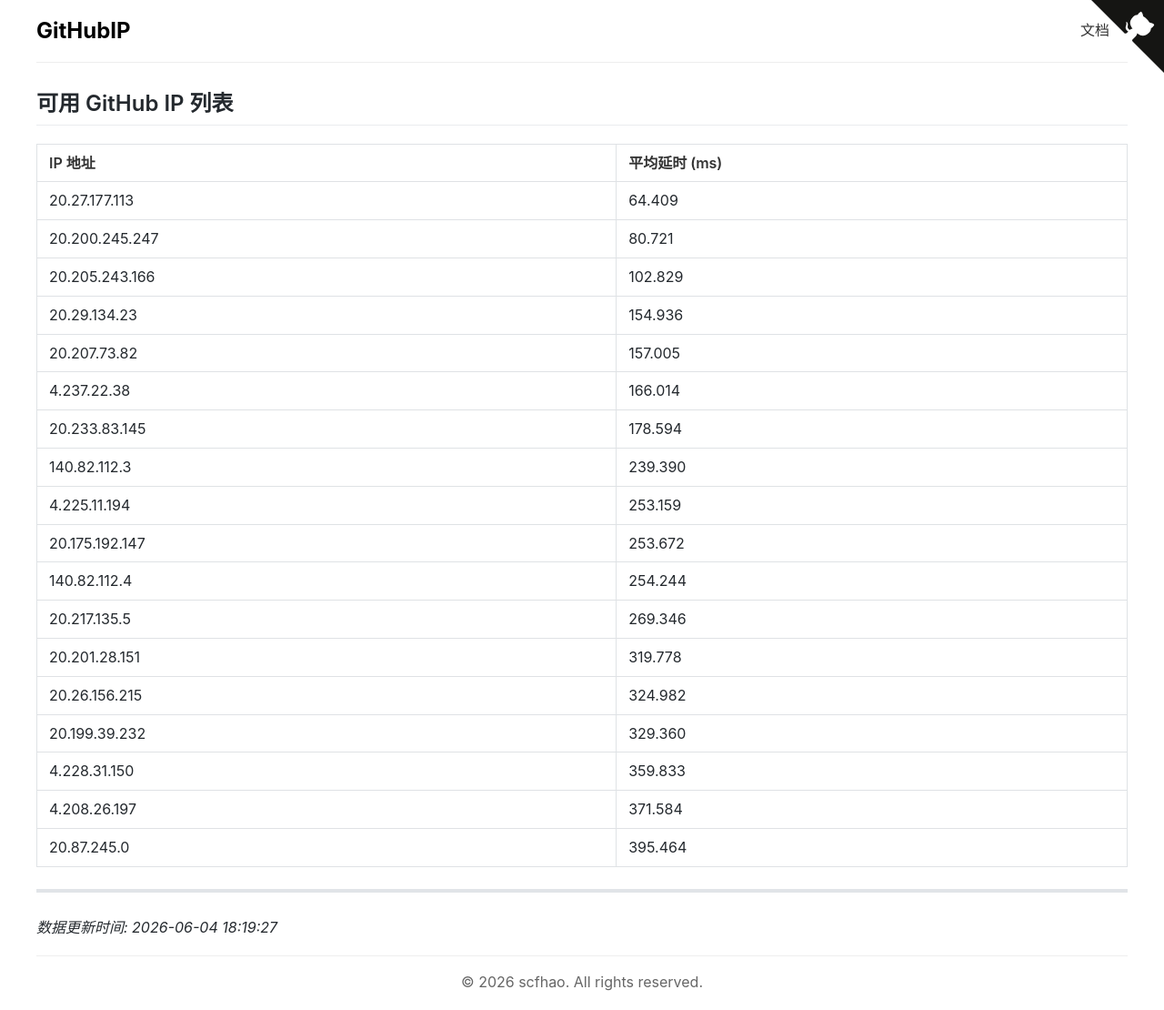
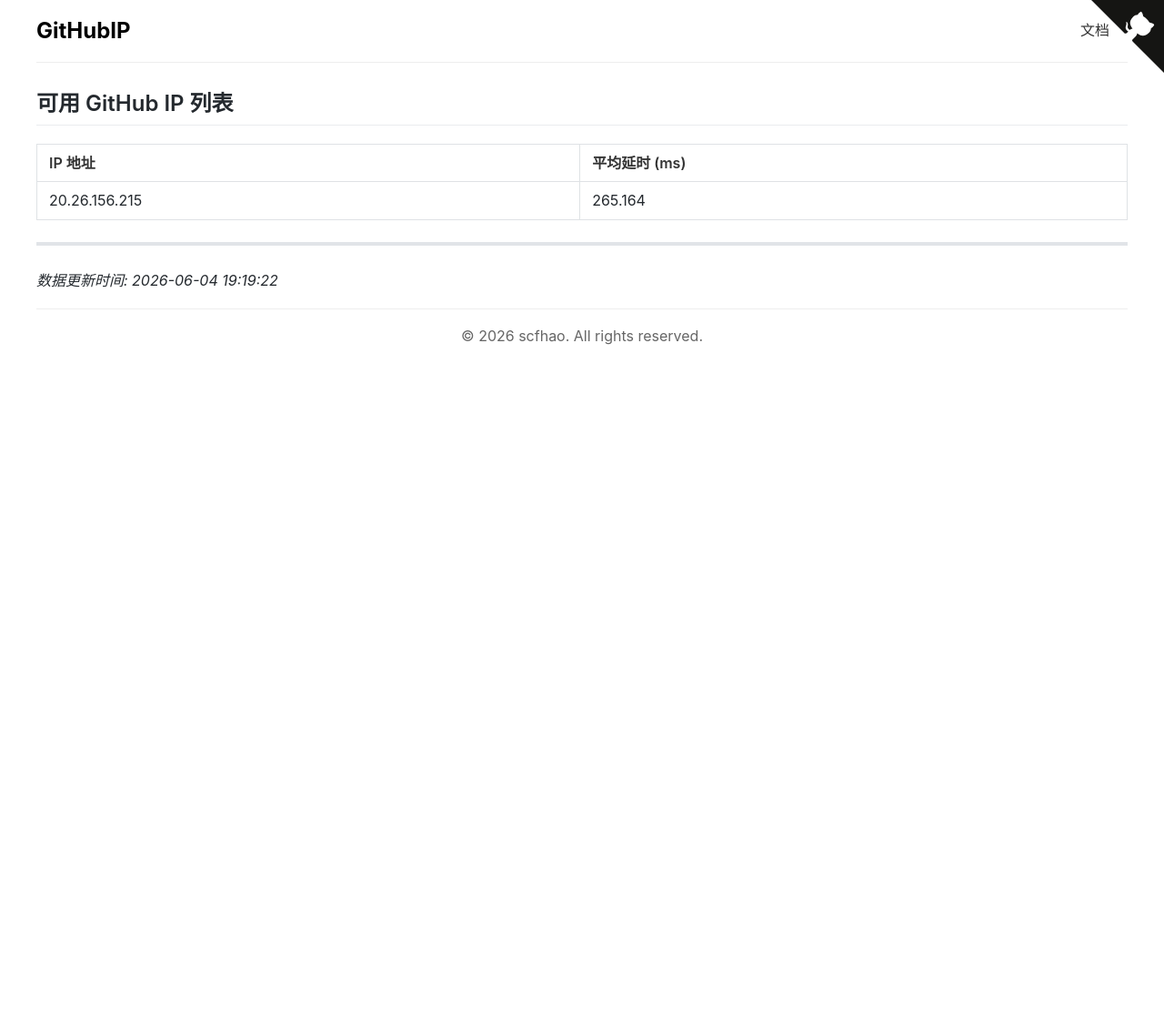
Before and after one commit to scfhao/GitHubIP, a Jekyll site: the page built from index.md, in a window 1280 px wide. Shown: the whole page at 91% size. Built offline with Jekyll 4.4.1, drawn with Linux system fonts in a browser that asks for light colours; after the commit the page ends 900 px from its top, so only the background shows below that.

Commit message:
自动脚本执行 - 2026-06-04 19:19:22

```diff
--- a/index.md
+++ b/index.md
@@ -1,32 +1,15 @@
 ---
 layout: home
 title: GitHub IP 列表
-date: 2026-06-04 18:19:27
+date: 2026-06-04 19:19:22
 ---
 
 ## 可用 GitHub IP 列表
 
 | IP 地址 | 平均延时 (ms) |
 |---------|--------------|
-| 20.27.177.113 | 64.409 |
-| 20.200.245.247 | 80.721 |
-| 20.205.243.166 | 102.829 |
-| 20.29.134.23 | 154.936 |
-| 20.207.73.82 | 157.005 |
-| 4.237.22.38 | 166.014 |
-| 20.233.83.145 | 178.594 |
-| 140.82.112.3 | 239.390 |
-| 4.225.11.194 | 253.159 |
-| 20.175.192.147 | 253.672 |
-| 140.82.112.4 | 254.244 |
-| 20.217.135.5 | 269.346 |
-| 20.201.28.151 | 319.778 |
-| 20.26.156.215 | 324.982 |
-| 20.199.39.232 | 329.360 |
-| 4.228.31.150 | 359.833 |
-| 4.208.26.197 | 371.584 |
-| 20.87.245.0 | 395.464 |
+| 20.26.156.215 | 265.164 |
 
 ---
 
-*数据更新时间: 2026-06-04 18:19:27*
+*数据更新时间: 2026-06-04 19:19:22*
```
